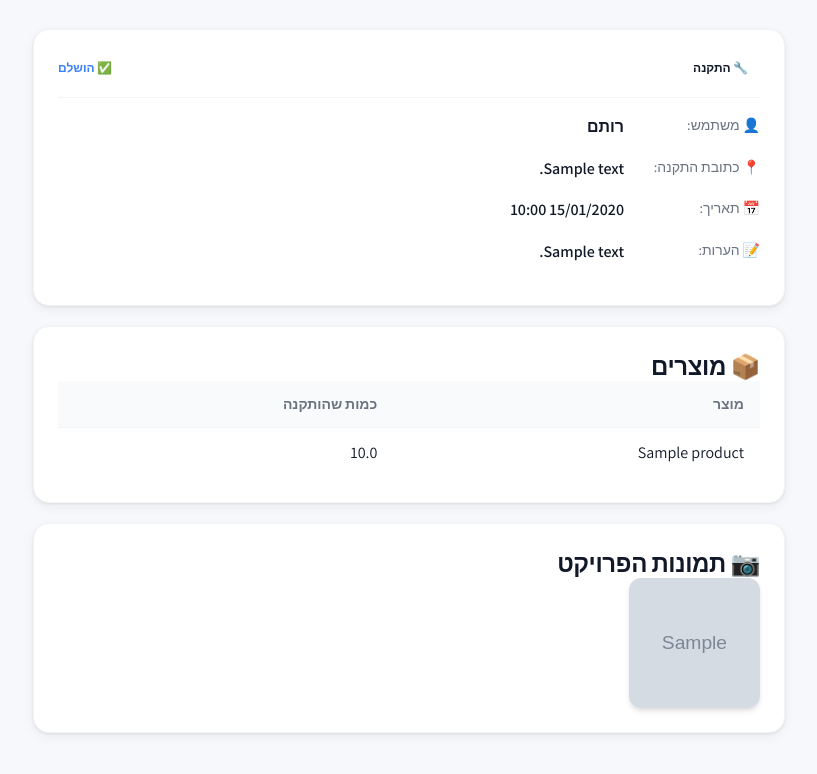
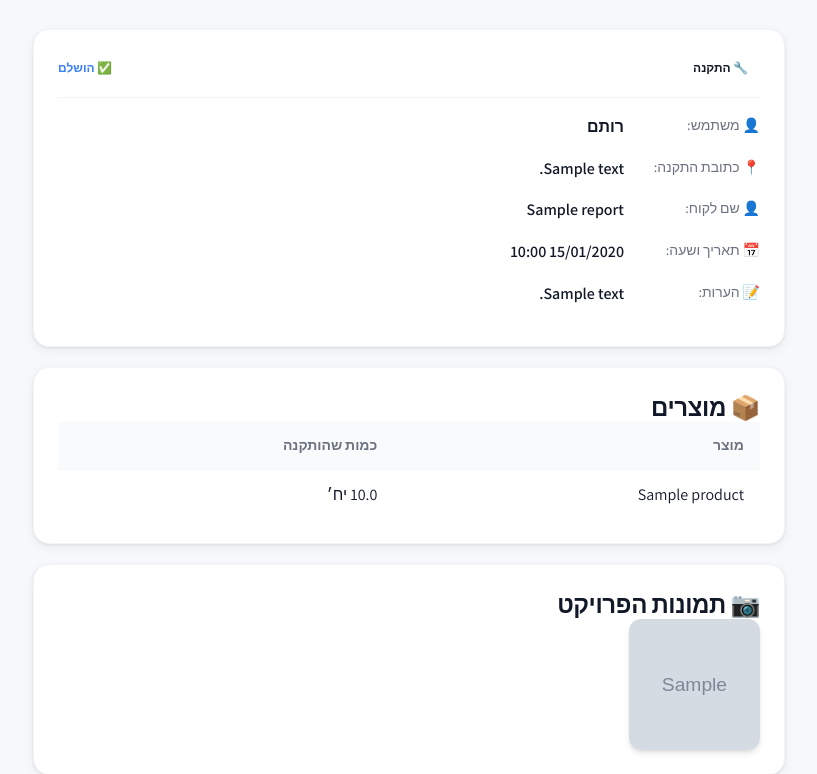
Before and after one commit to rotemsultan512-bit/proshield-reports, a Flask app: page /report/1 in a window 1280 px wide. Shown: the part 178-952 px from the top of the page, without its empty margins (231-1048 px from the left). Before the commit the page ends 913 px from the top, so only its background shows below. Run offline with Flask 3, Linux system fonts and the light colour scheme; a user stored in the database is signed in; tables that the repository leaves empty hold one stand-in row (values such as "Sample post"); grey boxes marked "Sample" are stand-in pictures; some libraries are stand-ins or nearby versions.

Commit message:
Add quantity units, report datetime, and customer name requirement

```diff
--- a/proshield-reports/app.py
+++ b/proshield-reports/app.py
@@ -67,6 +67,13 @@ def init_db():
 
             if 'protections_count' not in report_columns:
                 db.session.execute(text('ALTER TABLE reports ADD COLUMN protections_count INTEGER'))
+
+            # Report products: quantity unit
+            product_columns = [
+                row[1] for row in db.session.execute(text('PRAGMA table_info(report_products)')).fetchall()
+            ]
+            if 'quantity_unit' not in product_columns:
+                db.session.execute(text('ALTER TABLE report_products ADD COLUMN quantity_unit VARCHAR(20)'))
 
             db.session.commit()
         except Exception as e:
@@ -324,6 +331,7 @@ def create_report():
 
         # Delivery / Installation extra fields
         customer_name = (request.form.get('customer_name') or '').strip()
+        report_datetime_raw = request.form.get('report_datetime')
 
         # installation_types is expected to be a JSON array string from the client
         installation_types_raw = request.form.get('installation_types')
@@ -336,9 +344,19 @@ def create_report():
         if not all([report_type, address, status]):
             return jsonify({'success': False, 'error': 'יש למלא את כל השדות הנדרשים'}), 400
 
-        # Delivery validation
-        if report_type == 'delivery' and not customer_name:
-            return jsonify({'success': False, 'error': 'יש להזין שם לקוח עבור דוח אספקה'}), 400
+        if not customer_name:
+            return jsonify({'success': False, 'error': 'יש להזין שם לקוח'}), 400
+
+        # Parse report date/time
+        report_timestamp = None
+        if report_datetime_raw:
+            try:
+                # Expecting "YYYY-MM-DDTHH:MM" from datetime-local
+                report_timestamp = datetime.fromisoformat(report_datetime_raw)
+            except ValueError:
+                return jsonify({'success': False, 'error': 'תאריך/שעה לא תקין'}), 400
+        else:
+            return jsonify({'success': False, 'error': 'יש לבחור תאריך ושעה'}), 400
 
         # Installation extra validation
         protections_count = None
@@ -386,7 +404,7 @@ def create_report():
         report = Report(
             user_id=current_user.id,
             report_type=report_type,
-            customer_name=customer_name if report_type == 'delivery' else None,
+            customer_name=customer_name,
             installation_type=installation_type_display if report_type == 'installation' else None,
             installation_types=(
                 json.dumps(installation_types_list, ensure_ascii=False)
@@ -396,7 +414,8 @@ def create_report():
             protections_count=protections_count if report_type == 'installation' else None,
             address=address,
             status=status,
-            notes=notes
+            notes=notes,
+            timestamp=report_timestamp
         )
         db.session.add(report)
         db.session.flush()  # Get report ID
@@ -404,10 +423,15 @@ def create_report():
         # Add products
         for product in products_data:
             if product.get('name') and product.get('quantity'):
+                unit = product.get('unit') or 'unit'
+                if unit not in ['unit', 'meter']:
+                    unit = 'unit'
+
                 report_product = ReportProduct(
                     report_id=report.id,
                     product_name=product['name'],
-                    quantity=float(product['quantity'])
+                    quantity=float(product['quantity']),
+                    quantity_unit=unit
                 )
                 db.session.add(report_product)
 
@@ -659,7 +683,10 @@ def export_reports():
 
     # Data rows
     for report in reports:
-        products_str = ', '.join([f"{p.product_name} ({p.quantity})" for p in report.products])
+        products_str = ', '.join([
+            f"{p.product_name} ({p.quantity}{' מ׳' if p.quantity_unit == 'meter' else ' יח׳'})"
+            for p in report.products
+        ])
         ws.append([
             report.id,
             report.author.full_name if report.author else '',
@@ -718,10 +745,18 @@ def sync_offline_reports():
 
             installation_type_display = ', '.join([str(x) for x in offline_installation_types if x])
 
+            report_datetime_raw = report_data.get('report_datetime')
+            report_timestamp = None
+            if report_datetime_raw:
+                try:
+                    report_timestamp = datetime.fromisoformat(report_datetime_raw)
+                except ValueError:
+                    report_timestamp = None
+
             report = Report(
                 user_id=current_user.id,
                 report_type=offline_type,
-                customer_name=report_data.get('customer_name') if offline_type == 'delivery' else None,
+                customer_name=report_data.get('customer_name'),
                 installation_type=installation_type_display if offline_type == 'installation' else None,
                 installation_types=(
                     json.dumps(offline_installation_types, ensure_ascii=False)
@@ -732,7 +767,7 @@ def sync_offline_reports():
                 address=report_data.get('address'),
                 status=report_data.get('status'),
                 notes=report_data.get('notes', ''),
-                timestamp=datetime.fromisoformat(report_data.get('timestamp')) if report_data.get('timestamp') else datetime.utcnow()
+                timestamp=report_timestamp or datetime.fromisoformat(report_data.get('timestamp')) if report_data.get('timestamp') else datetime.utcnow()
             )
             db.session.add(report)
             db.session.flush()
@@ -740,10 +775,15 @@ def sync_offline_reports():
             # Add products
             for product in report_data.get('products', []):
                 if product.get('name') and product.get('quantity'):
+                    unit = product.get('unit') or 'unit'
+                    if unit not in ['unit', 'meter']:
+                        unit = 'unit'
+
                     report_product = ReportProduct(
                         report_id=report.id,
                         product_name=product['name'],
-                        quantity=float(product['quantity'])
+                        quantity=float(product['quantity']),
+                        quantity_unit=unit
                     )
                     db.session.add(report_product)
 
--- a/proshield-reports/models.py
+++ b/proshield-reports/models.py
@@ -90,12 +90,14 @@ class ReportProduct(db.Model):
     report_id = db.Column(db.Integer, db.ForeignKey('reports.id'), nullable=False)
     product_name = db.Column(db.String(200), nullable=False)
     quantity = db.Column(db.Float, nullable=False)
+    quantity_unit = db.Column(db.String(20), default='unit')  # 'unit' or 'meter'
 
     def to_dict(self):
         return {
             'id': self.id,
             'product_name': self.product_name,
-            'quantity': self.quantity
+            'quantity': self.quantity,
+            'quantity_unit': self.quantity_unit
         }
 
     def __repr__(self):
--- a/proshield-reports/static/css/style.css
+++ b/proshield-reports/static/css/style.css
@@ -1604,6 +1604,21 @@ a:hover {
     height: 18px;
 }
 
+.quantity-row {
+    display: grid;
+    grid-template-columns: 1fr 110px;
+    gap: var(--space-2);
+    align-items: center;
+}
+
+.quantity-unit {
+    padding: var(--space-2);
+    border: 2px solid var(--border);
+    border-radius: var(--radius-lg);
+    background: var(--surface);
+    color: var(--text);
+}
+
 /* Status Selector */
 .status-selector {
     display: grid;
--- a/proshield-reports/templates/view_report.html
+++ b/proshield-reports/templates/view_report.html
@@ -44,12 +44,10 @@
                 <span class="detail-value">{{ report.address }}</span>
             </div>
 
-            {% if report.report_type == 'delivery' %}
             <div class="detail-row">
                 <span class="detail-label">👤 שם לקוח:</span>
                 <span class="detail-value">{{ report.customer_name or '-' }}</span>
             </div>
-            {% endif %}
 
             {% if report.report_type == 'installation' %}
             <div class="detail-row">
@@ -63,7 +61,7 @@
             {% endif %}
 
             <div class="detail-row">
-                <span class="detail-label">📅 תאריך:</span>
+                <span class="detail-label">📅 תאריך ושעה:</span>
                 <span class="detail-value">{{ report.timestamp.strftime('%d/%m/%Y %H:%M') }}</span>
             </div>
 
@@ -90,7 +88,7 @@
                         {% for product in report.products %}
                         <tr>
                             <td>{{ product.product_name }}</td>
-                            <td>{{ product.quantity }}</td>
+                            <td>{{ product.quantity }} {% if product.quantity_unit == 'meter' %}מ׳{% else %}יח׳{% endif %}</td>
                         </tr>
                         {% endfor %}
                     </tbody>
```
Also changed, not shown: proshield-reports/templates/new_report.html (+40 -17 lines).
